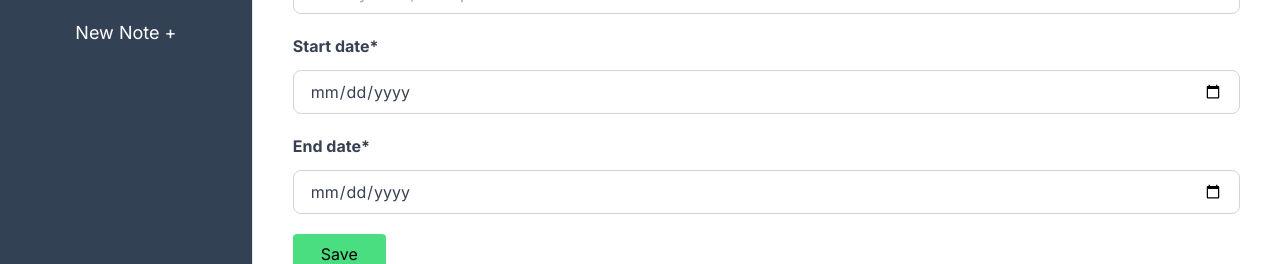
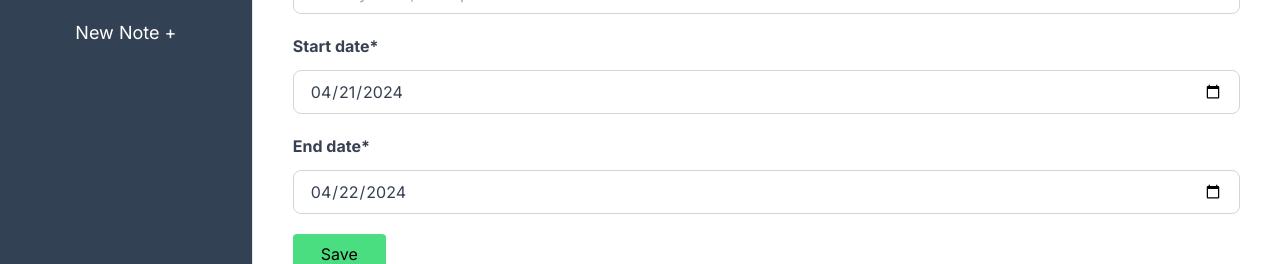
Before and after one commit to Terieyenike/track-trip-dashboard-with-xata-next, a Next.js app: page /dashboard/trip/create in a window 1280 px wide. Shown: the part 274-538 px from the top of the page. Built offline with nearby package versions, Linux system fonts and the light colour scheme.

Commit message:
Feat: start today and end tomorrow date value

```diff
--- a/app/(custom)/dashboard/trip/create/page.js
+++ b/app/(custom)/dashboard/trip/create/page.js
@@ -113,7 +113,7 @@ export default function TripForm() {
           <input
             type='date'
             name='start'
-            value={start}
+            value={start || today}
             onChange={handleInputChange}
             id='start'
             min={today}
@@ -130,7 +130,7 @@ export default function TripForm() {
             type='date'
             name='end'
             onChange={handleInputChange}
-            value={end}
+            value={end || tomorrowFormatted}
             min={tomorrowFormatted}
             max={"2050-12-31"}
             id='end'
```
